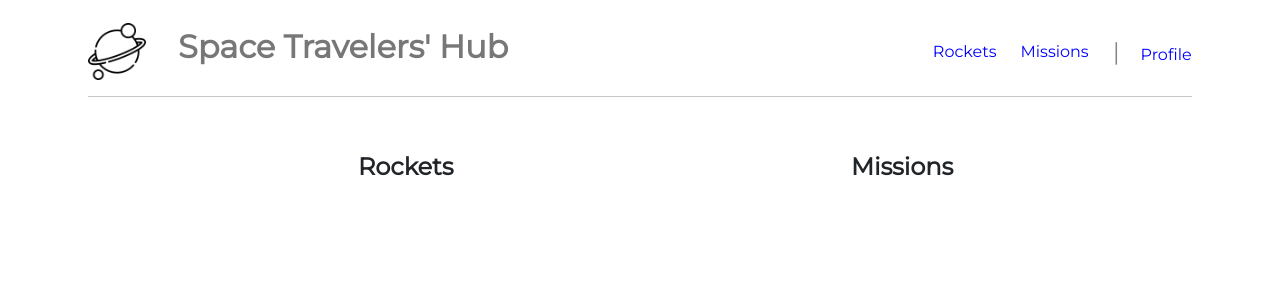
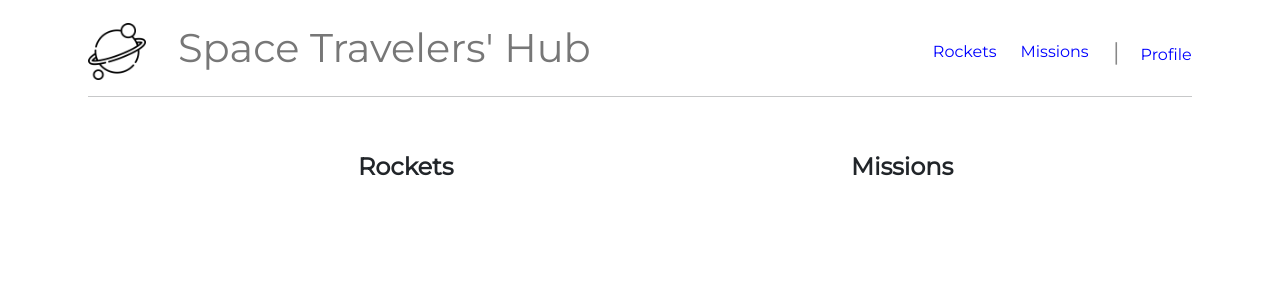
Before and after one commit to Kaiserabbas/Space-Travelers-Hub, a React (Create React App) app: page /profile in a window 1280 px wide. Shown: the top 300 px of the page. Built offline with nearby package versions, Linux system fonts and the light colour scheme.

Commit message:
Update after unnecessary code section removal

```diff
--- a/src/assets/css/profile.css
+++ b/src/assets/css/profile.css
@@ -1,9 +1,3 @@
-h1 {
-  text-align: center;
-  font-weight: bold;
-  font-size: 2rem;
-}
-
 h2 {
   font-size: 1.5rem;
   font-weight: bold;
```
